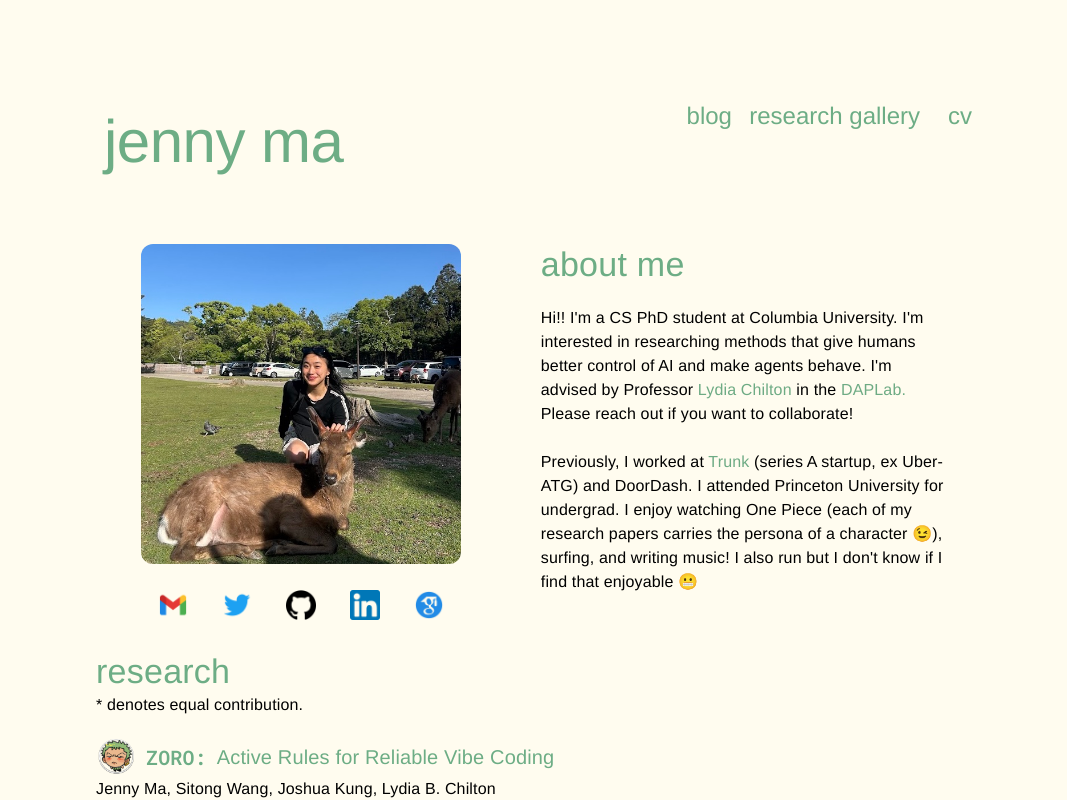
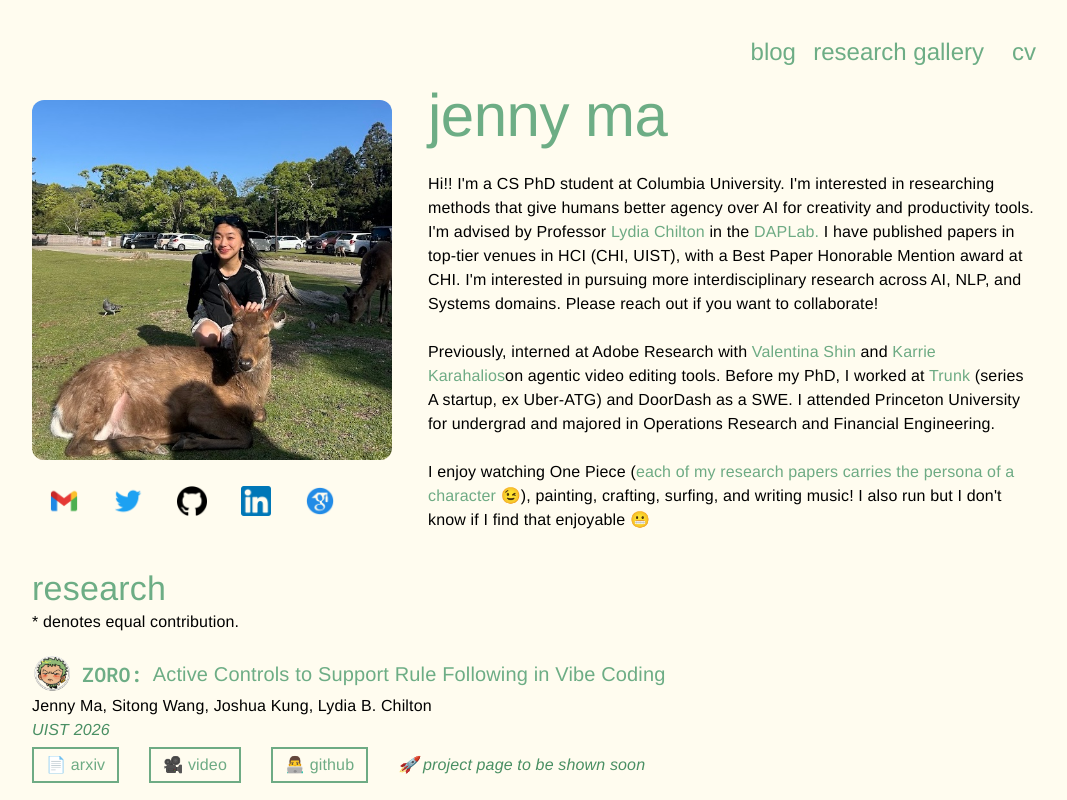
Before and after one commit to jennygzma/jennygzma.github.io, a React (Create React App) app: page /#/ in a window 1280 px wide. Shown: the top 800 px of the page, without its empty margins (96-1163 px from the left). Built offline with nearby package versions, Linux system fonts and the light colour scheme.

Commit message:
intern updates and such

```diff
--- a/src/App.js
+++ b/src/App.js
@@ -9,9 +9,9 @@ function App() {
   return (
     <main className="main page">
       <Stack
-        spacing="30px"
+        spacing="12px"
         sx={{
-          mx: { xs: "5%", sm: "8%", md: "12%", lg: "15%" },
+          mx: { xs: "4%", sm: "6%", md: "8%", lg: "10%" },
           maxWidth: "100%",
           justifyContent: "center",
           paddingBottom: { xs: "50px", md: "100px" },
--- a/src/components/About.js
+++ b/src/components/About.js
@@ -10,19 +10,19 @@ import googleScholarIcon from "./assets/google-scholar.png";
 const FlipCard = styled(Box)(({ theme }) => ({
   perspective: "1000px",
   width: "100%",
-  maxWidth: { xs: 280, sm: 320, md: 400 },
+  maxWidth: "100%",
   height: "auto",
   aspectRatio: "1",
   cursor: "pointer",
   borderRadius: 0,
   [theme.breakpoints.down("sm")]: {
-    maxWidth: 280,
+    maxWidth: 340,
   },
   [theme.breakpoints.between("sm", "md")]: {
-    maxWidth: 320,
+    maxWidth: 420,
   },
   [theme.breakpoints.up("md")]: {
-    maxWidth: 400,
+    maxWidth: 360,
   },
 }));
 
@@ -56,20 +56,24 @@ export default function About() {
     <section id="about">
       <Stack
         direction={{ xs: "column", md: "row" }}
-        spacing={{ xs: 3, sm: 5, md: 10 }}
+        spacing={0}
         sx={{
           alignItems: { xs: "center", md: "flex-start" },
-          justifyContent: "center",
-          width: { xs: "100%", sm: "95%", md: "90%" },
-          marginLeft: { xs: "0%", sm: "2.5%", md: "5%" },
+          justifyContent: { xs: "center", md: "flex-start" },
+          width: { xs: "100%", sm: "95%", md: "98%" },
+          margin: { xs: "0 auto", md: 0 },
+          rowGap: { xs: 3, sm: 4, md: 0 },
+          columnGap: { xs: 0, md: "36px" },
         }}
       >
         <Stack
           spacing={"10px"}
           sx={{
-            width: { xs: "100%", sm: "80%", md: "40%" },
-            maxWidth: { xs: "320px", md: "none" },
-            alignItems: "center",
+            width: { xs: "100%", sm: "85%", md: "360px" },
+            maxWidth: { xs: "250px", md: "360px" },
+            alignItems: { xs: "center", md: "flex-start" },
+            pt: { xs: 0, sm: 0, md: "20px", lg: "20px", xl: "20px" },
+            flexShrink: 0,
           }}
         >
           <FlipCard onClick={() => setFlipped(!flipped)}>
@@ -158,18 +162,20 @@ export default function About() {
             </Button>
           </Stack>
         </Stack>
-        <Stack spacing={"20px"}>
-          <Typography variant="h4">about me</Typography>
+        <Stack
+          spacing={"20px"}
+          sx={{
+            width: { xs: "100%", md: "auto" },
+            maxWidth: { md: "760px" },
+            flex: 1,
+            minWidth: 0,
+          }}
+        >
+          <Typography variant="h2">jenny ma</Typography>
           <Typography variant="body1">
             Hi!! I'm a CS PhD student at Columbia University. I'm interested in
-            researching methods that {" "}
-            <span className="important-text">
-              give humans better control of AI
-            </span> {" "} and {" "}
-            <span className="important-text">
-               make agents behave
-            </span>
-            . I'm advised by Professor{" "}
+            researching methods that {" "} give humans better agency over AI
+            for creativity and productivity tools. I'm advised by Professor{" "}
             <a
               href="https://www.cs.columbia.edu/~chilton/chilton.html"
               className="link"
@@ -189,18 +195,32 @@ export default function About() {
             >
               Eugene Wu.
             </a>{" "} */}
-             Please reach out if you want to
+             I have published papers in top-tier venues in HCI (CHI, UIST), with a Best Paper Honorable Mention award at CHI. I'm interested in pursuing more interdisciplinary research across AI, NLP, and Systems domains. Please reach out if you want to
             collaborate!
             <br />
             <br />
-            Previously, I worked at
+            Previously, interned at Adobe Research with{" "}
+            <a href="https://hishin.github.io/" className="link">
+              Valentina Shin
+            </a>{" "}
+            and{" "}
+            <a href="https://karriekarahalios.com/" className="link">
+              Karrie Karahalios
+            </a>
+            on agentic video editing tools. Before my PhD, I worked at
             <a href="https://trunk.io/" className="link">
               {" "}
               Trunk
             </a>{" "}
-            (series A startup, ex Uber-ATG) and DoorDash. I attended Princeton University for
-            undergrad. I enjoy watching One Piece (each of my research papers
-            carries the persona of a character 😉), surfing, and writing music! I also run but I don't know if I find that
+            (series A startup, ex Uber-ATG) and DoorDash as a SWE. I attended Princeton University for
+            undergrad and majored in Operations Research and Financial Engineering.
+            <br />
+            <br />
+            I enjoy watching One Piece (
+            <a href="#/one-piece" className="link">
+              each of my research papers carries the persona of a character
+            </a>{" "}
+            😉), painting, crafting, surfing, and writing music! I also run but I don't know if I find that
             enjoyable 😬
             <br /> <br />
             {/* Check out{" "}
--- a/src/components/Header.js
+++ b/src/components/Header.js
@@ -9,24 +9,12 @@ export default function Header() {
       direction={{ xs: "column", sm: "column", md: "row" }}
       spacing={{ xs: 2, sm: 3, md: 5 }}
       sx={{
-        justifyContent: "space-between",
+        justifyContent: "flex-end",
         alignItems: { xs: "center", md: "flex-start" },
-        paddingTop: { xs: "50px", sm: "70px", md: "100px" },
-        paddingBottom: { xs: "20px", md: "30px" },
+        paddingTop: { xs: "24px", sm: "28px", md: "36px" },
+        paddingBottom: { xs: "0px", md: "0px" },
       }}
     >
-      <Button
-        disableRipple
-        href="#/"
-        sx={{
-          border: "transparent !important",
-          backgroundColor: "transparent !important",
-          height: "auto",
-          "&:hover": { backgroundColor: "transparent !important" },
-        }}
-      >
-        <Typography variant="h2">jenny ma</Typography>
-      </Button>
       <Stack
         direction="row"
         sx={{ alignItems: "center", justifyContent: "flex-end" }}
--- a/src/components/Research.js
+++ b/src/components/Research.js
@@ -4,6 +4,20 @@ import franky from "./assets/franky.png";
 import brook from "./assets/brook.jpg";
 import robin from "./assets/robin2.png";
 import zoro from "./assets/zoro.png";
+
+const researchLinkRowSx = {
+  flexWrap: "wrap",
+  alignItems: "center",
+  columnGap: { xs: "10px", sm: "20px", md: "30px" },
+  rowGap: { xs: "8px", sm: "10px" },
+  "& .MuiButton-root": {
+    minHeight: { xs: "38px", sm: "34px" },
+    height: "auto",
+    px: { xs: "10px", sm: "12px" },
+    py: "4px",
+  },
+};
+
 export default function Research() {
   return (
     <section id="research">
@@ -33,7 +47,7 @@ export default function Research() {
                   variant="h6"
                   sx={{ display: "flex", alignItems: "flex-end" }}
                 >
-                  Active Rules for Reliable Vibe Coding
+                  Active Controls to Support Rule Following in Vibe Coding
                 </Typography>
               </Stack>
               <Typography>
@@ -45,7 +59,7 @@ export default function Research() {
                   UIST 2026
                 </span>
               </Typography>
-              <Stack direction="row" spacing={"30px"} pt="5px">
+              <Stack direction="row" pt="5px" sx={researchLinkRowSx}>
                 <Button disableRipple href="https://arxiv.org/pdf/2604.15625">
                   <Typography className="link"> 📄 arXiv</Typography>
                 </Button>
@@ -94,7 +108,7 @@ export default function Research() {
                   (written during master&apos;s program)
                 </span>
               </Typography>
-              <Stack direction="row" spacing={"30px"} pt="5px">
+              <Stack direction="row" pt="5px" sx={researchLinkRowSx}>
                 <Button disableRipple href="https://arxiv.org/abs/2504.09662">
                   <Typography className="link"> 📄 arXiv</Typography>
                 </Button>
@@ -143,7 +157,7 @@ export default function Research() {
                   (written during master&apos;s program)
                 </span>
               </Typography>
-              <Stack direction="row" spacing={"30px"} pt="5px">
+              <Stack direction="row" pt="5px" sx={researchLinkRowSx}>
                 <Button disableRipple href="https://arxiv.org/abs/2410.00400">
                   <Typography className="link"> 📄 arXiv</Typography>
                 </Button>
@@ -187,7 +201,7 @@ export default function Research() {
                   (written during master&apos;s program)
                 </span>
               </Typography>
-              <Stack direction="row" spacing={"30px"} pt="5px">
+              <Stack direction="row" pt="5px" sx={researchLinkRowSx}>
                 <Button disableRipple href="https://arxiv.org/abs/2403.18111">
                   <Typography className="link">📄 arXiv</Typography>
                 </Button>
@@ -220,7 +234,7 @@ export default function Research() {
                   Under Submission
                 </span>
               </Typography>
-              <Stack direction="row" spacing={"30px"} pt="5px">
+              <Stack direction="row" pt="5px" sx={researchLinkRowSx}>
                 <Button disableRipple href="https://arxiv.org/pdf/2410.03882">
                   <Typography className="link">📄 arXiv</Typography>
                 </Button>
@@ -249,7 +263,7 @@ export default function Research() {
                   IUI 2025
                 </span>
               </Typography>
-              <Stack direction="row" spacing={"30px"} pt="5px">
+              <Stack direction="row" pt="5px" sx={researchLinkRowSx}>
                 <Button disableRipple href="https://arxiv.org/abs/2502.12504">
                   <Typography className="link">📄 arXiv</Typography>
                 </Button>
@@ -277,7 +291,7 @@ export default function Research() {
                   (written during master&apos;s program)
                 </span>
               </Typography>
-              <Stack direction="row" spacing={"30px"} pt="5px">
+              <Stack direction="row" pt="5px" sx={researchLinkRowSx}>
                 <Button disableRipple href="https://arxiv.org/abs/2304.08551">
                   <Typography className="link">📄 arXiv</Typography>
                 </Button>
--- a/src/data/characters.js
+++ b/src/data/characters.js
@@ -18,8 +18,8 @@ export const RESEARCH_CHARACTERS = [
     project: {
       title: "ZORO",
       titleFont: "'Roboto Mono', monospace",
-      subtitle: "Active Rules for Reliable Vibe Coding",
-      status: "Under Submission",
+      subtitle: "Active Controls to Support Rule Following in Vibe Coding",
+      status: "UIST 2026",
       links: {
         arxiv: "https://arxiv.org/pdf/2604.15625",
         // github: "COMING SOON",
@@ -28,7 +28,7 @@ export const RESEARCH_CHARACTERS = [
       },
     },
     match:
-      "Zoro is the swordsman of the crew. This paper is about making sure the user's rules get ENFORCED... no brainer.",},
+      "Zoro is the swordsman of the crew. This paper is about making sure the user's rules get ENFORCED...",},
   {
     id: "agentdynex",
     name: "Robin",
@@ -36,7 +36,7 @@ export const RESEARCH_CHARACTERS = [
     project: {
       title: "AgentDynEx",
       subtitle: "Nudging the Mechanics and Dynamics of Multi-Agent Simulations",
-      status: "Under Submission",
+      status: "HCOMP 2026",
       links: {
         arxiv: "https://arxiv.org/pdf/2504.09662v2",
         github: "https://github.com/jennygzma/agentdynex",
@@ -63,7 +63,7 @@ export const RESEARCH_CHARACTERS = [
       },
     },
     match:
-      "Franky is the ship engineer. This paper worked on creating tools for people. SuperDuh.",
+      "Franky is the ship engineer. This paper worked on creating tools for people",
   },
   {
     id: "scrolly2reel",
@@ -81,7 +81,7 @@ export const RESEARCH_CHARACTERS = [
       },
     },
     match:
-      "The paper transforms news articles into reels using narrative beats and breathes life into it. Just like Soul King...Yohohoho!",
+      "The paper transforms news articles into reels using narrative beats and breathes life into it... Just like Soul King...Yohohoho!",
   },
 ];
 
```
